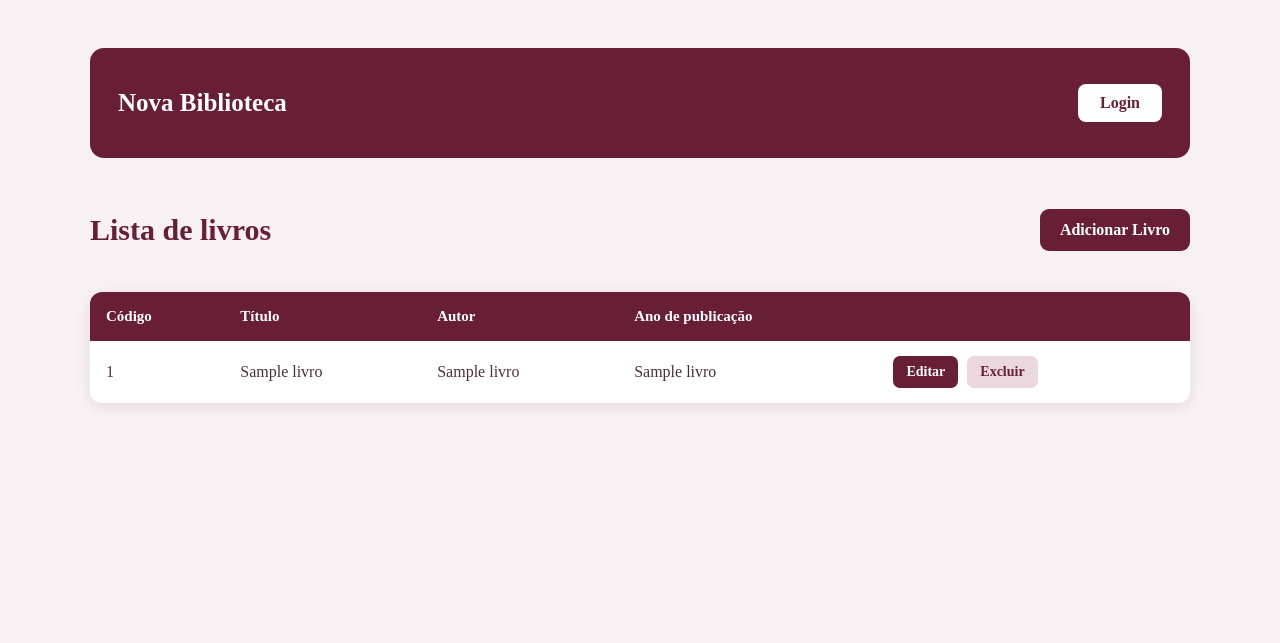
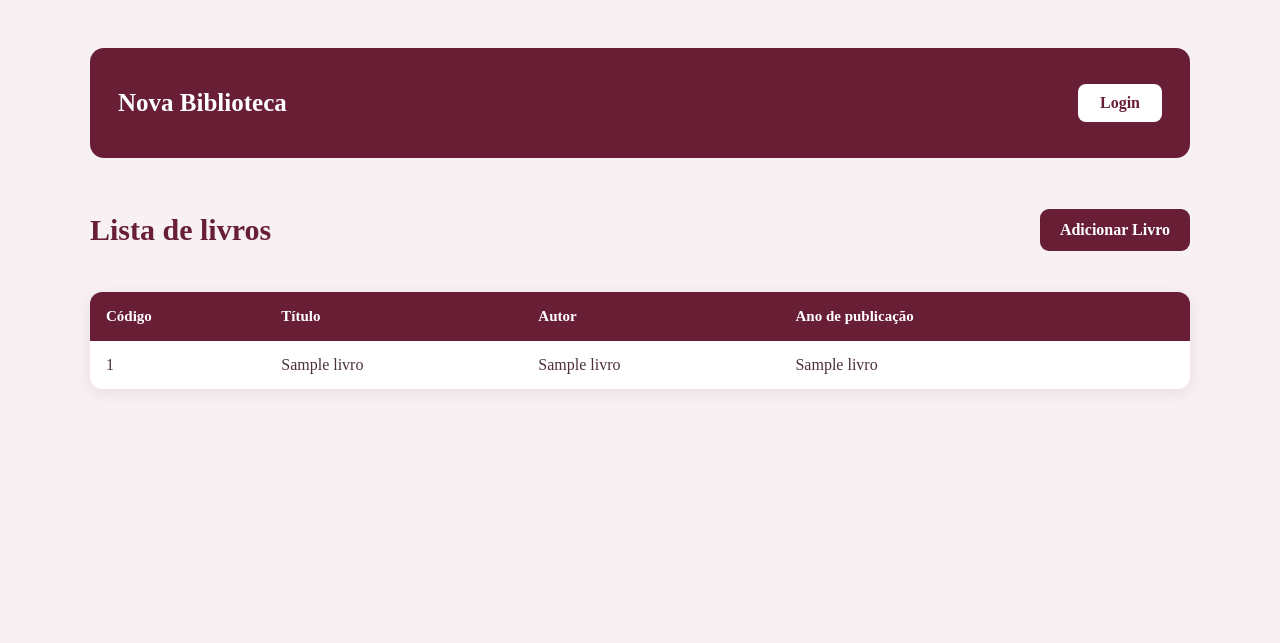
Before and after one commit to vitoriapalaciobarbeiro-ux/LATEST-VERSION, a Flask app: template Templates/index.html in a window 1280 px wide. Shown: the top 643 px of the page. Run offline with Flask 3, Linux system fonts and the light colour scheme; the template is opened without the code that fills it: most values are stand-ins (such as "Sample title", 1, 10 or a date in 2020).

Commit message:
Update index.html

```diff
--- a/Templates/index.html
+++ b/Templates/index.html
@@ -44,10 +44,6 @@
                         <td>{{ livro[1] }}</td>
                         <td>{{ livro[2] }}</td>
                         <td>{{ livro[3] }}</td>
-                        <td>
-                            <a class="editar" href="{{ url_for('editar', id=livro[0]) }}">Editar</a>
-                            <a href="{{ url_for('deletar', id=livro[0]) }}" class="excluir">Excluir</a>
-                        </td>
                     </tr>
                 {% endfor %}
             </tbody>
```
